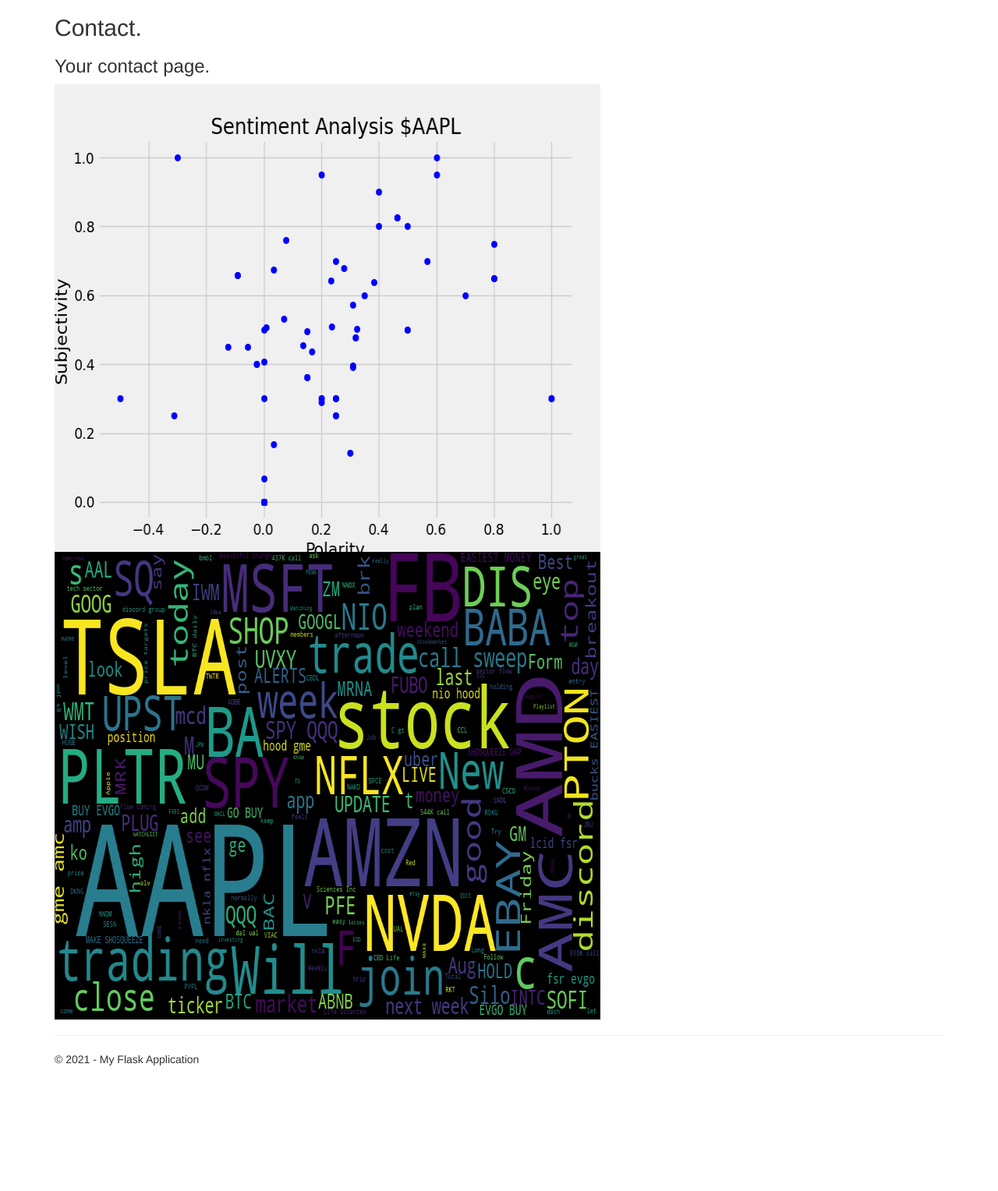
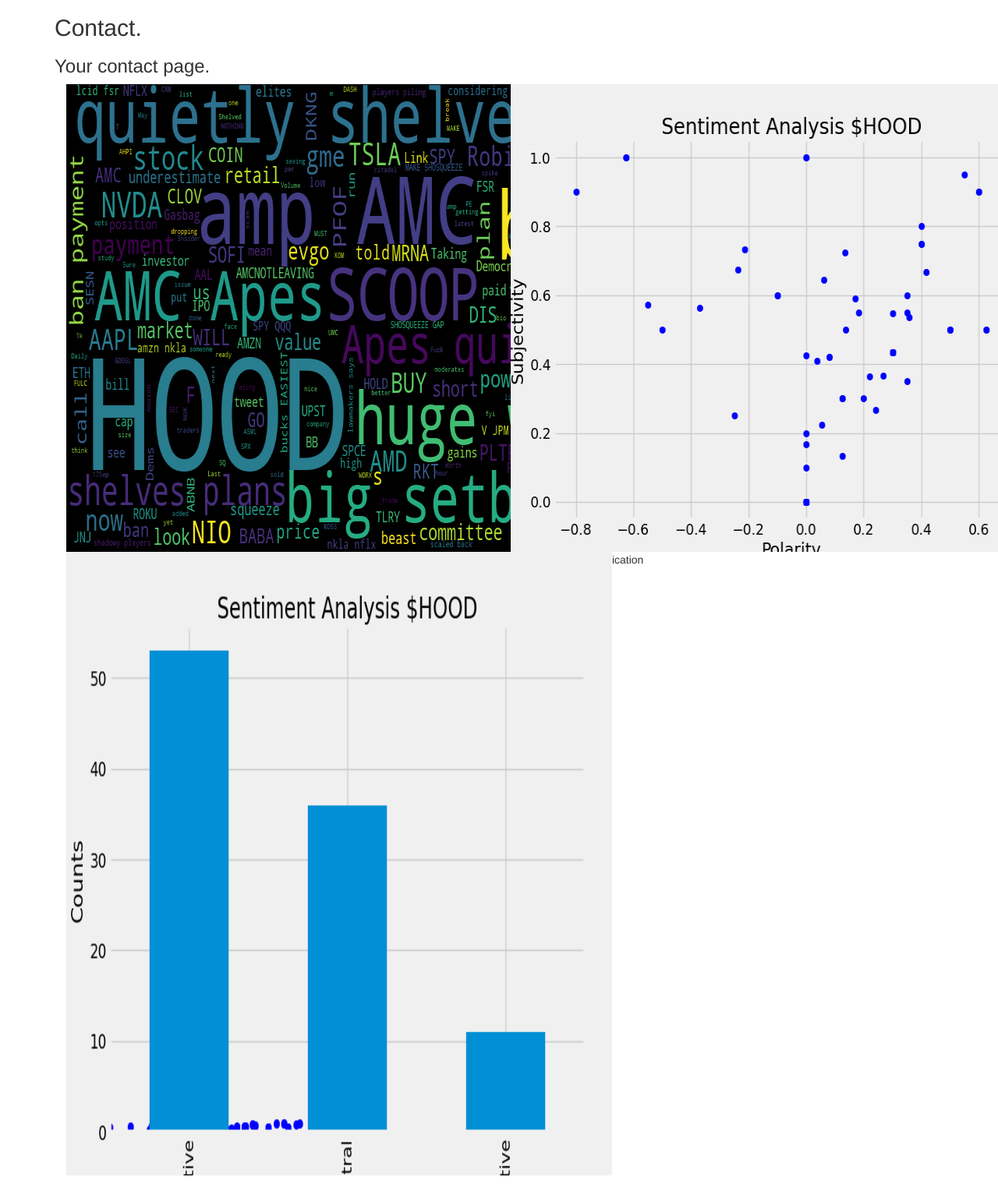
Before and after one commit to Minikhil/TwitterStockSentimentAnalyzer_webApp, a Flask app: page /contact in a window 1280 px wide; the page is wider, and only the part inside the window is pictured. Shown: the part 51-1579 px from the top of that part at 78% size. Before the commit the page ends 1418 px from the top of that part, so only its background shows below. Run offline with Flask 2, Linux system fonts and the light colour scheme; some libraries are stand-ins or nearby versions.

Commit message:
save, the graphs need to be updated to display new graphs

```diff
--- a/TwitterStockSentimentAnalyzer/TwitterAnalyzer.py
+++ b/TwitterStockSentimentAnalyzer/TwitterAnalyzer.py
@@ -45,6 +45,7 @@ class TwitterAnalyzer:
         allWords = ''.join([twts for twts in df['Tweets']])
         self.getWordCloud(allWords)
         self.getPlotGraph(df,ticker)
+        self.getBarGraph(df,ticker)
         print(df)
 
     #Create a function to clean the tweets
@@ -103,3 +104,4 @@ class TwitterAnalyzer:
         plt.xlabel('Sentiment')
         plt.ylabel('Counts')
         df['Analysis'].value_counts().plot(kind='bar')
+        plt.savefig(imagedir)
--- a/TwitterStockSentimentAnalyzer/templates/contact.html
+++ b/TwitterStockSentimentAnalyzer/templates/contact.html
@@ -5,7 +5,15 @@
 <h2>{{ title }}.</h2>
 <!--<h3>{{ today}}</h3>-->
 <h3>{{ message }}</h3>
-<img src="/static/images/plotGraph.png" alt="Chart" height="600" width="700">
-<img src="/static/images/wordCloud.png" alt="Chart" height="600" width="700">
+<div class="container col-md-6">
+    <img src="/static/images/wordCloud.png" alt="Chart" height="600" width="700">
+</div>
+<div class="container col-md-6">
+    <img src="/static/images/plotGraph.png" alt="Chart" height="600" width="700">
+</div>
+<div class="container col-md-6">
+    <img src="/static/images/barGraph.png" alt="Chart" height="800" width="700">
+</div>
+
 
 {% endblock %}
```
Also changed, not shown: TwitterStockSentimentAnalyzer/static/images/barGraph.png (added), TwitterStockSentimentAnalyzer/static/images/plotGraph.png, TwitterStockSentimentAnalyzer/static/images/wordCloud.png, 1 other file.
